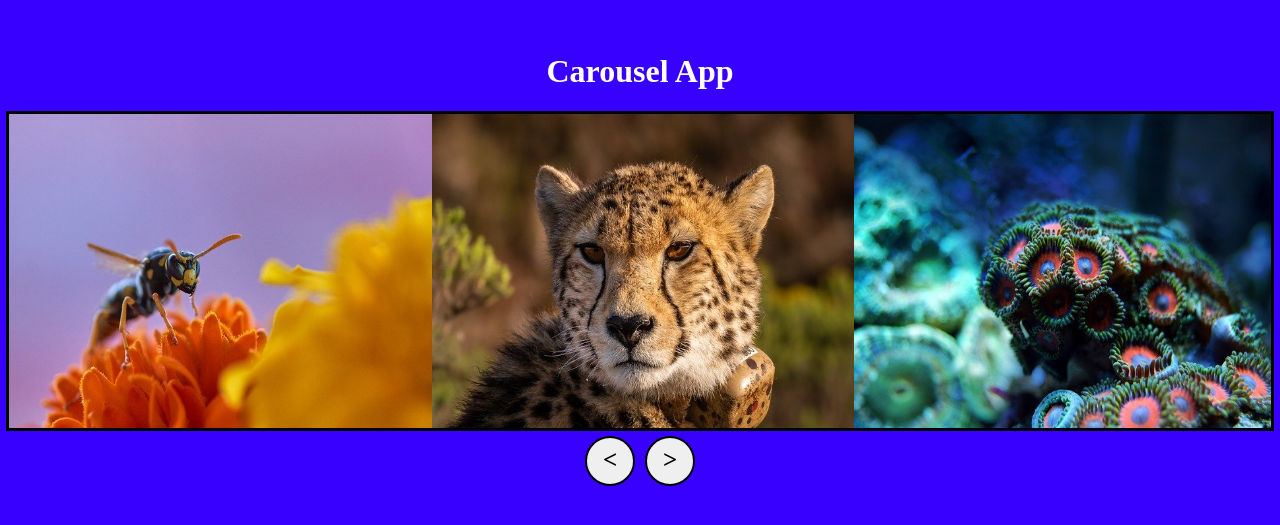
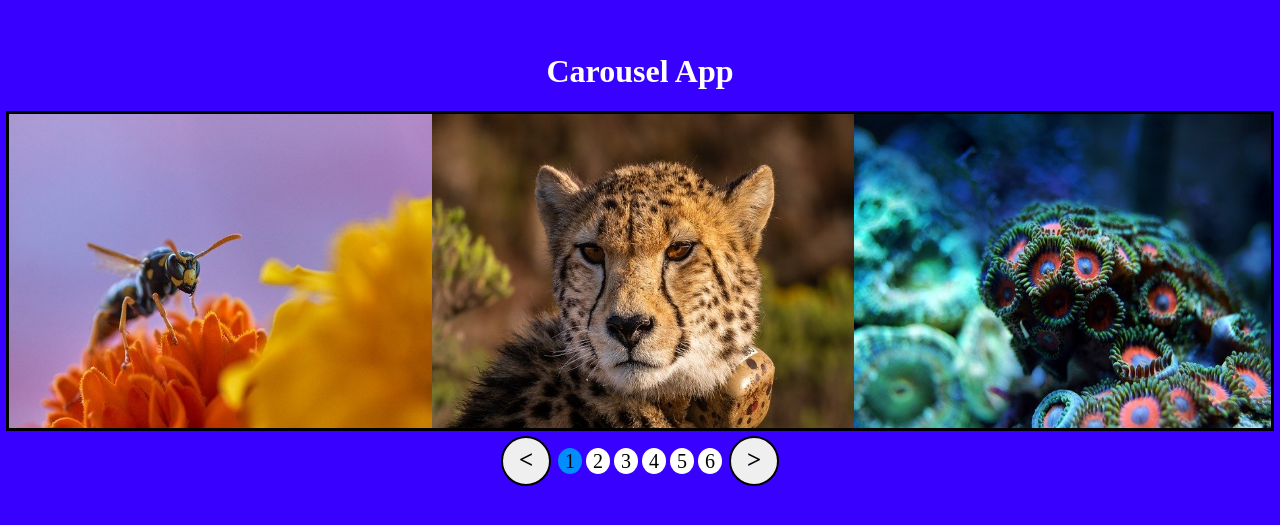
Before and after one commit to zhenyamarinovich/carousel-app, a React app: page / in a window 1280 px wide. Shown: the part 139-664 px from the top of the page. Built offline with nearby package versions, Linux system fonts and the light colour scheme.

Commit message:
feat: add scroll to x element

```diff
--- a/src/components/Carousel/Carousel.css
+++ b/src/components/Carousel/Carousel.css
@@ -13,7 +13,8 @@
     position:absolute;
     left:0;
     right: 0;
-    transition: all ease 1s;
+    transition: all ease 0.7s;
+    user-select: none;
 }
 
 .prev-image, .next-image{
@@ -26,7 +27,7 @@
     font-weight: 700;
     user-select: none;
 }
-.prev-image:hover, .next-image:hover{
+.prev-image:hover, .next-image:hover, .number-image:hover{
     cursor: pointer;
     background-color: rgb(183, 2, 255);
 }
@@ -35,3 +36,16 @@
     background-color: rgb(61, 2, 85);
     pointer-events: none;
 }
+
+.number-image{
+    font-size: 20px;
+    background-color: white;
+    color:black;
+    margin: 2px;
+    padding: 2px 7px;
+    border-radius: 50%;
+    user-select: none;
+}
+.current-number{
+    background-color:rgb(2, 141, 255);
+}
--- a/src/components/Carousel/Carousel.js
+++ b/src/components/Carousel/Carousel.js
@@ -20,9 +20,10 @@ const Carousel = () => {
 
   const [currentIndex, setCurrentIndex] = useState(0);
   const [currentOffset, setCurrentOffset] = useState(0);
-  const[positionX,setPositionX] = useState(null);
-  const[positionY,setPositionY] = useState(null);
+  const [positionX, setPositionX] = useState(null);
+  const [positionY, setPositionY] = useState(null);
   const [data, setData] = useState([
+    { offset: -1, index: elements.length - 2 },
     { offset: 0, index: elements.length - 1 },
     { offset: 1, index: currentIndex },
     { offset: 2, index: currentIndex + 1 },
@@ -42,29 +43,74 @@ const Carousel = () => {
   const handleTouchStart = (e) => {
     setPositionX(e.touches[0].clientX);
     setPositionY(e.touches[0].clientY);
-  }
+  };
 
   const handleTouchMove = (e) => {
-    if(!positionX || !positionY) {
+    if (!positionX || !positionY) {
       return false;
     }
-    let currentX = e.touches[0].clientX;
-    let currentY = e.touches[0].clientY;
-    if(Math.abs(currentX- positionX) > Math.abs(currentY- positionY)){
-      if(currentX - positionX > 0) {
-        next(); //right
+    const currentX = e.touches[0].clientX;
+    const currentY = e.touches[0].clientY;
+    if (Math.abs(currentX - positionX) > Math.abs(currentY - positionY)) {
+      if (currentX - positionX > 0) {
+        prev(e);
       } else {
-        next(); // left
+        next(e);
       }
     }
     setPositionX(null);
     setPositionY(null);
-    console.log(currentX,currentY);
-  }
+  };
+
+  const prev = (e) => {
+    if (e) {
+      if (e.target.localName === 'img') {
+        e.target.offsetParent.classList.toggle('disable');
+      } else {
+        e.target.classList.toggle('disable');
+      }
+    }
+    const mass = [...data];
+    mass.forEach((element) => {
+      element.offset += 1;
+    });
+    let index = mass[0].index - 1;
+    if (index === -1) {
+      index = 5;
+    }
+    mass.unshift({ offset: mass[0].offset - 1, index });
+    setData(mass);
+    setTimeout(() => {
+      setData((elem) => {
+        const mass1 = elem.slice();
+        mass1.pop();
+        return mass1;
+      });
+      // setCurrentIndex((index) => index + 1);
+      if (e) {
+        if (e.target.localName === 'img') {
+          e.target.offsetParent.classList.toggle('disable');
+        } else {
+          e.target.classList.toggle('disable');
+        }
+      }
+    }, 700);
+    setCurrentIndex((index) => {
+      if (index === 0) {
+        return 5;
+      } else {
+        return index - 1;
+      }
+    });
+  };
 
   const next = (e) => {
-    if(e){
-      e.target.classList.toggle('disable');
+    if (e) {
+      if (e.target.localName === 'img') {
+        e.target.offsetParent.classList.toggle('disable');
+      } else {
+        e.target.classList.toggle('disable');
+      }
     }
 
     const mass = [...data];
@@ -83,19 +129,81 @@ const Carousel = () => {
         mass1.splice(0, 1);
         return mass1;
       });
-      if(e){
-        e.target.classList.toggle('disable');
+      // setCurrentIndex((index) => index + 1);
+      if (e) {
+        if (e.target.localName === 'img') {
+          e.target.offsetParent.classList.toggle('disable');
+        } else {
+          e.target.classList.toggle('disable');
+        }
       }
-    }, 1000);
+    }, 700);
+    setCurrentIndex((index) => {
+      if (index === 5) {
+        return 0;
+      } else {
+        return index + 1;
+      }
+    });
   };
+
+  const toXImage = (e) => {
+    console.log(e.target.innerHTML);
+    const number = +e.target.innerHTML;
+    let position = currentIndex;
+    if (number != currentIndex + 1) {
+      while (position + 1 != number) {
+        setData((elem) => {
+          const mass = elem.slice();
+          mass.forEach((element) => {
+            element.offset -= 1;
+          });
+          let index = mass[mass.length - 1].index + 1;
+          if (index === 6) {
+            index = 0;
+          }
+          mass.push({ offset: mass[mass.length - 1].offset + 1, index });
+          mass.splice(0, 1);
+          return mass;
+        });
+        if (position + 1 === elements.length) {
+          position = 0;
+        } else {
+          position++;
+        }
+      }
+    }
+    setCurrentIndex(position);
+  };
+
+  const mass = [1, 2, 3, 4, 5, 6];
+
+  const spans = mass.map((elem) => {
+    let className = 'number-image ';
+    if (elem === currentIndex + 1) {
+      className += 'current-number';
+    }
+    return (
+      <span className={className} onClick={(e) => toXImage(e)}>
+        {elem}
+      </span>
+    );
+  });
 
   return (
     <>
-      <div className="carousel" onTouchStart={(e) => handleTouchStart(e)} onTouchMove={(e) => handleTouchMove(e)}>{images}</div>
-      <div className="button-container" >
-        <button type="button" className="prev-image" onClick={(e) => next(e)}>
+      <div
+        className="carousel"
+        onTouchStart={(e) => handleTouchStart(e)}
+        onTouchMove={(e) => handleTouchMove(e)}
+      >
+        {images}
+      </div>
+      <div className="button-container">
+        <button type="button" className="prev-image" onClick={(e) => prev(e)}>
           &lt;
         </button>
+        {spans}
         <button type="button" className="next-image" onClick={(e) => next(e)}>
           &gt;
         </button>
```
